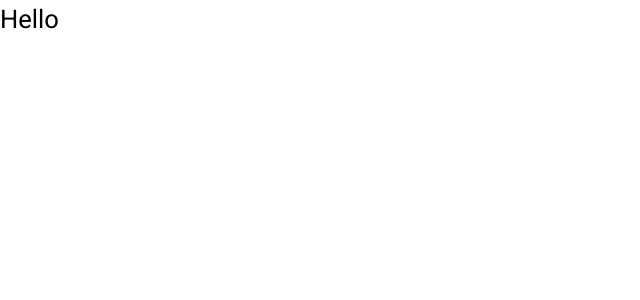
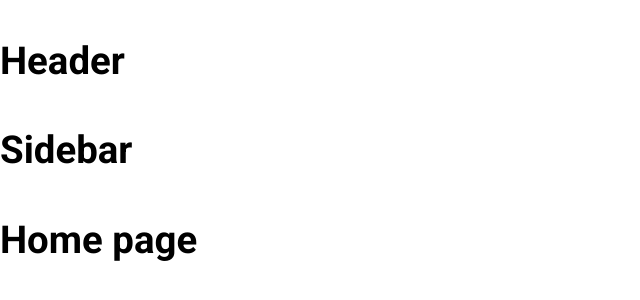
Before and after one commit to minh030826/tiktok-ui, a React (Create React App) app: page / in a window 1280 px wide. Shown: the top 300 px of the page, without its empty margins (0-640 px from the left). Built offline with nearby package versions, Linux system fonts and the light colour scheme.

Commit message:
Xây dựng cơ chế tải Layout cho dự án Tiktok Clone

```diff
--- a/src/App.js
+++ b/src/App.js
@@ -1,5 +1,38 @@
+import { Fragment } from 'react';
+import { BrowserRouter as Router, Routes, Route } from 'react-router-dom';
+import { publicRoutes } from '~/routes';
+import { DefaulLayout } from './Components/Layout';
+
 function App() {
-  return <div className="App">Hello</div>;
+  return (
+    <Router>
+      <div className="App">
+        <Routes>
+          {publicRoutes.map((route, index) => {
+            const Page = route.component;
+            let Layout = DefaulLayout;
+
+            if (route.layout) {
+              Layout = route.layout;
+            } else if (route.layout === null) {
+              Layout = Fragment;
+            }
+            return (
+              <Route
+                key={index}
+                path={route.path}
+                element={
+                  <Layout>
+                    <Page />
+                  </Layout>
+                }
+              />
+            );
+          })}
+        </Routes>
+      </div>
+    </Router>
+  );
 }
 
 export default App;
--- /dev/null
+++ b/src/Components/Layout/DefaultLayout/Sidebar/index.js
@@ -0,0 +1,5 @@
+function Sidebar() {
+  return <h2>Sidebar</h2>;
+}
+
+export default Sidebar;
--- /dev/null
+++ b/src/Components/Layout/DefaultLayout/index.js
@@ -0,0 +1,16 @@
+import Header from '~/Components/Layout/components/Header';
+import Sidebar from './Sidebar';
+
+function DefaultLayout({ children }) {
+  return (
+    <div>
+      <Header />
+      <div className="container">
+        <Sidebar />
+        <div className="content">{children}</div>
+      </div>
+    </div>
+  );
+}
+
+export default DefaultLayout;
--- /dev/null
+++ b/src/Components/Layout/HeaderOnly/index.js
@@ -0,0 +1,14 @@
+import Header from '~/Components/Layout/components/Header';
+
+function DefaultLayout({ children }) {
+  return (
+    <div>
+      <Header />
+      <div className="container">
+        <div className="content">{children}</div>
+      </div>
+    </div>
+  );
+}
+
+export default DefaultLayout;
--- /dev/null
+++ b/src/Components/Layout/components/Header/index.js
@@ -0,0 +1,5 @@
+function Header() {
+  return <h2>Header</h2>;
+}
+
+export default Header;
--- /dev/null
+++ b/src/Components/Layout/index.js
@@ -0,0 +1,2 @@
+export { default as DefaulLayout } from './DefaultLayout';
+export { default as HeaderOnly } from './HeaderOnly';
--- /dev/null
+++ b/src/pages/Following/index.js
@@ -0,0 +1,5 @@
+function Following() {
+  return <h2>Following page</h2>;
+}
+
+export default Following;
--- /dev/null
+++ b/src/pages/Home/index.js
@@ -0,0 +1,5 @@
+function Home() {
+  return <h2>Home page</h2>;
+}
+
+export default Home;
--- /dev/null
+++ b/src/pages/Profile/index.js
@@ -0,0 +1,5 @@
+function Profile() {
+  return <h2>Profile page</h2>;
+}
+
+export default Profile;
--- /dev/null
+++ b/src/pages/Search/index.js
@@ -0,0 +1,5 @@
+function Search() {
+  return <h2>Search page</h2>;
+}
+
+export default Search;
--- /dev/null
+++ b/src/pages/Upload/index.js
@@ -0,0 +1,5 @@
+function Upload() {
+  return <h2>Upload page</h2>;
+}
+
+export default Upload;
--- /dev/null
+++ b/src/routes/index.js
@@ -0,0 +1,20 @@
+// Layouts
+import { HeaderOnly } from '~/Components/Layout';
+import Home from '~/pages/Home';
+import Following from '~/pages/Following';
+import Profile from '~/pages/Profile';
+import Upload from '~/pages/Upload';
+import Search from '~/pages/Search';
+
+// Public routes
+const publicRoutes = [
+  { path: '/', component: Home },
+  { path: '/following', component: Following },
+  { path: '/profile', component: Profile },
+  { path: '/upload', component: Upload, layout: HeaderOnly },
+  { path: '/search', component: Search, layout: null },
+];
+
+const PrivateRoutes = [];
+
+export { publicRoutes, PrivateRoutes };
```
Also changed, not shown: 1 other file (tests, documents, lock files or other folders).
